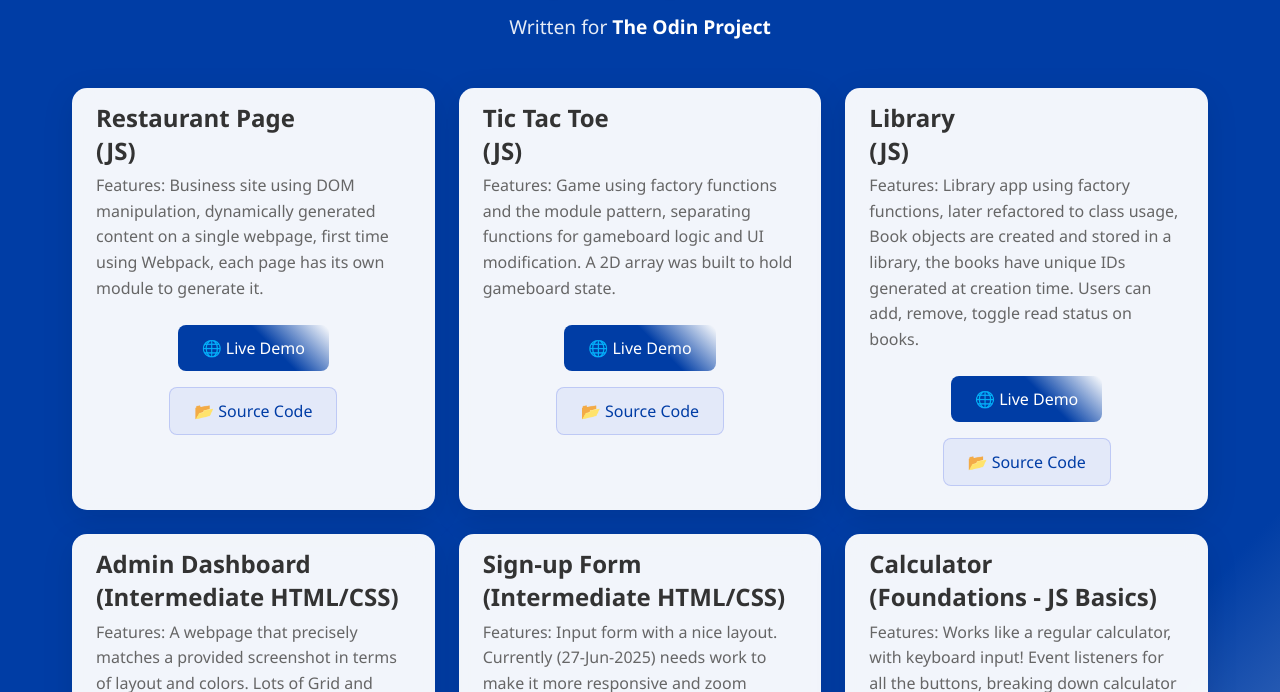
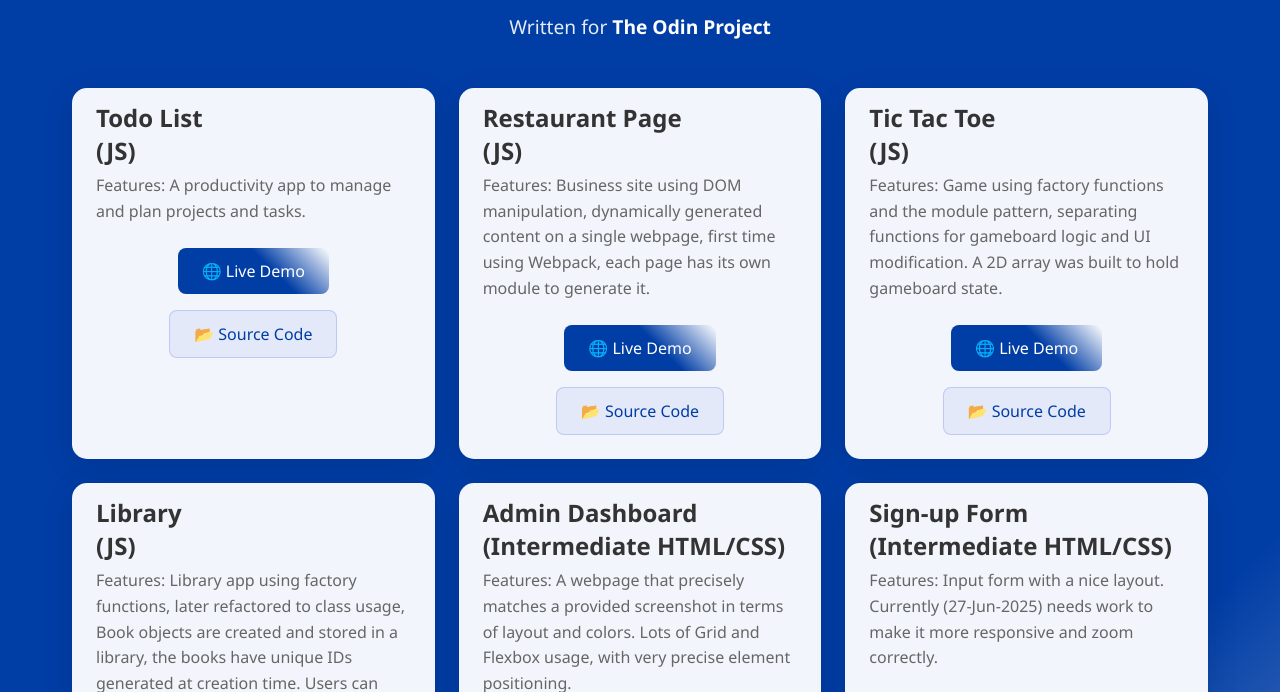
Before and after one commit to Trithereon/odin-projects, a plain HTML site: page index.html in a window 1280 px wide. Shown: the part 100-792 px from the top of the page. Drawn offline with Linux system fonts and the light colour scheme.

Commit message:
Add Todo List

```diff
--- a/index.html
+++ b/index.html
@@ -216,6 +216,24 @@
             <div class="project-card">
                 <div class="project-title">
                     <div class="project-icon"></div>
+                    <p>Todo List</p>
+                    <p>(JS)</p>
+                </div>
+                <div class="project-description">
+                    Features: A productivity app to manage and plan projects and tasks.
+                </div>
+                <div class="project-links">
+                    <a target="_blank" rel="noopener noreferrer" href="https://trithereon.github.io/project-todo-list/" class="link-btn primary-link">
+                        🌐 Live Demo
+                    </a>
+                    <a target="_blank" rel="noopener noreferrer" href="https://github.com/Trithereon/project-todo-list/" class="link-btn secondary-link">
+                        📂 Source Code
+                    </a>
+                </div>
+            </div>
+            <div class="project-card">
+                <div class="project-title">
+                    <div class="project-icon"></div>
                     <p>Restaurant Page</p>
                     <p>(JS)</p>
                 </div>
```
